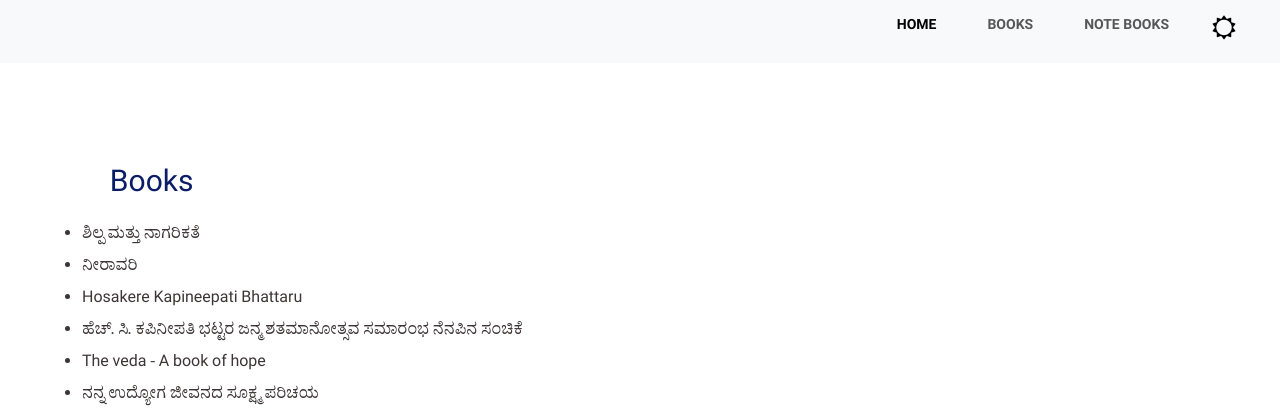
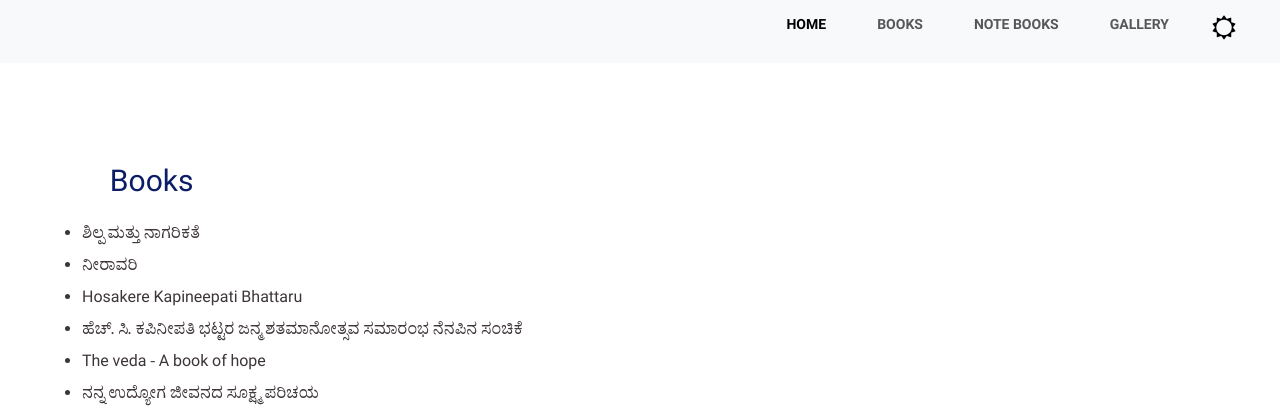
Before and after one commit to SrirangaDigital/hckbhatta, a PHP site: page /books.php in a window 1280 px wide. Shown: the top 413 px of the page. Run offline with PHP 8.4, Linux system fonts and the light colour scheme.

Commit message:
Gallery tab added

```diff
--- a/inc/include_header.php
+++ b/inc/include_header.php
@@ -49,6 +49,9 @@
 			<li class="nav-item">
 			  <a class="nav-link" aria-current="page" href="<?php echo $base_url; ?>notebooks.php">Note Books</a>
 			</li>
+			<li class="nav-item">
+			  <a class="nav-link" aria-current="page" href="<?php echo $base_url; ?>#">Gallery</a>
+			</li>
 			<!-- <li class="nav-item">
 			  <a class="nav-link" href="#">ಒಳನೋಟ</a>
 			</li> -->
```
